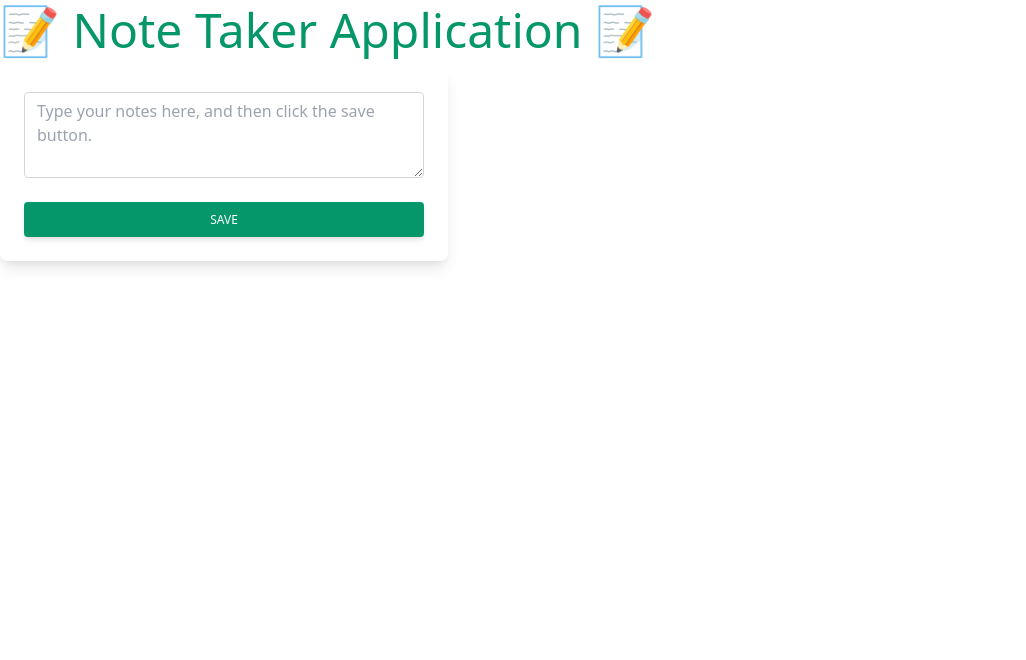
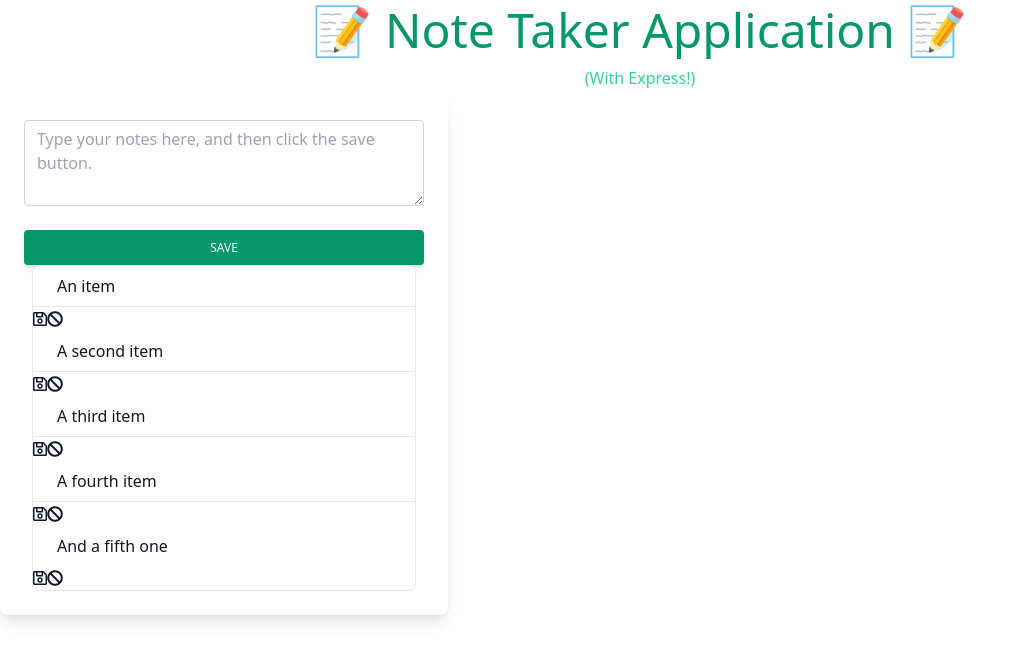
Before and after one commit to zeebigbadkitty/Note-Taker-Application, a website: page index.html in a window 1280 px wide. Shown: the whole page, without its empty margins (0-1026 px from the left). Drawn offline with nearby package versions, Linux system fonts and the light colour scheme.

Commit message:
More tailwind.

```diff
--- a/index.html
+++ b/index.html
@@ -6,11 +6,16 @@
     <meta name="viewport" content="width=device-width, initial-scale=1.0">
     <title>Note Taker Application</title>
     <link href="https://unpkg.com/tailwindcss@^1.0/dist/tailwind.min.css" rel="stylesheet">
+    <link rel="stylesheet" href="//use.fontawesome.com/releases/v5.0.7/css/all.css"/>
 </head>
-<h1 class="font-medium leading-tight text-5xl mt-0 mb-2 text-green-600"> 	📝  Note Taker Application  	📝  </h1>
-<div class="block p-6 rounded-lg shadow-lg bg-white max-w-md">
+
+<div class="bg-cover bg-center" style="background-image: url('./assets/notepad.jpg');"></div>
+<h1 class="text-center font-medium leading-tight text-5xl mt-0 mb-2 text-green-600"> 	📝  Note Taker Application  	📝  </h1>
+<h6 class="text-center font-medium leading-tight text-base mt-0 mb-2 text-green-400">(With Express!)</h6>
+<div class="d-flex justify-content-center block p-6 rounded-lg shadow-lg bg-white max-w-md">
     <form>
-      <div class="form-group mb-6">
+
+      <div class="d-flex align-items-center form-group mb-6">
         <textarea
         class="
           form-control
@@ -53,6 +58,17 @@
         duration-150
         ease-in-out">Save</button>
     </form>
+
+    <div class="flex justify-center">
+      <ul class="bg-white rounded-lg border border-gray-200 w-96 text-gray-900">
+        <li class="px-6 py-2 border-b border-gray-200 w-full rounded-t-lg">An item</li><i class="far fa-save"></i><i class="fas fa-ban"></i>
+        <li class="px-6 py-2 border-b border-gray-200 w-full">A second item</li><i class="far fa-save"></i><i class="fas fa-ban"></i>
+        <li class="px-6 py-2 border-b border-gray-200 w-full">A third item</li><i class="far fa-save"></i><i class="fas fa-ban"></i>
+        <li class="px-6 py-2 border-b border-gray-200 w-full">A fourth item</li><i class="far fa-save"></i><i class="fas fa-ban"></i>
+        <li class="px-6 py-2 w-full rounded-b-lg">And a fifth one</li><i class="far fa-save"></i><i class="fas fa-ban"></i>
+      </ul>
+    </div>
+    </div>
   </div>
 </body>
 </html>
```
Also changed, not shown: 1 other file.
